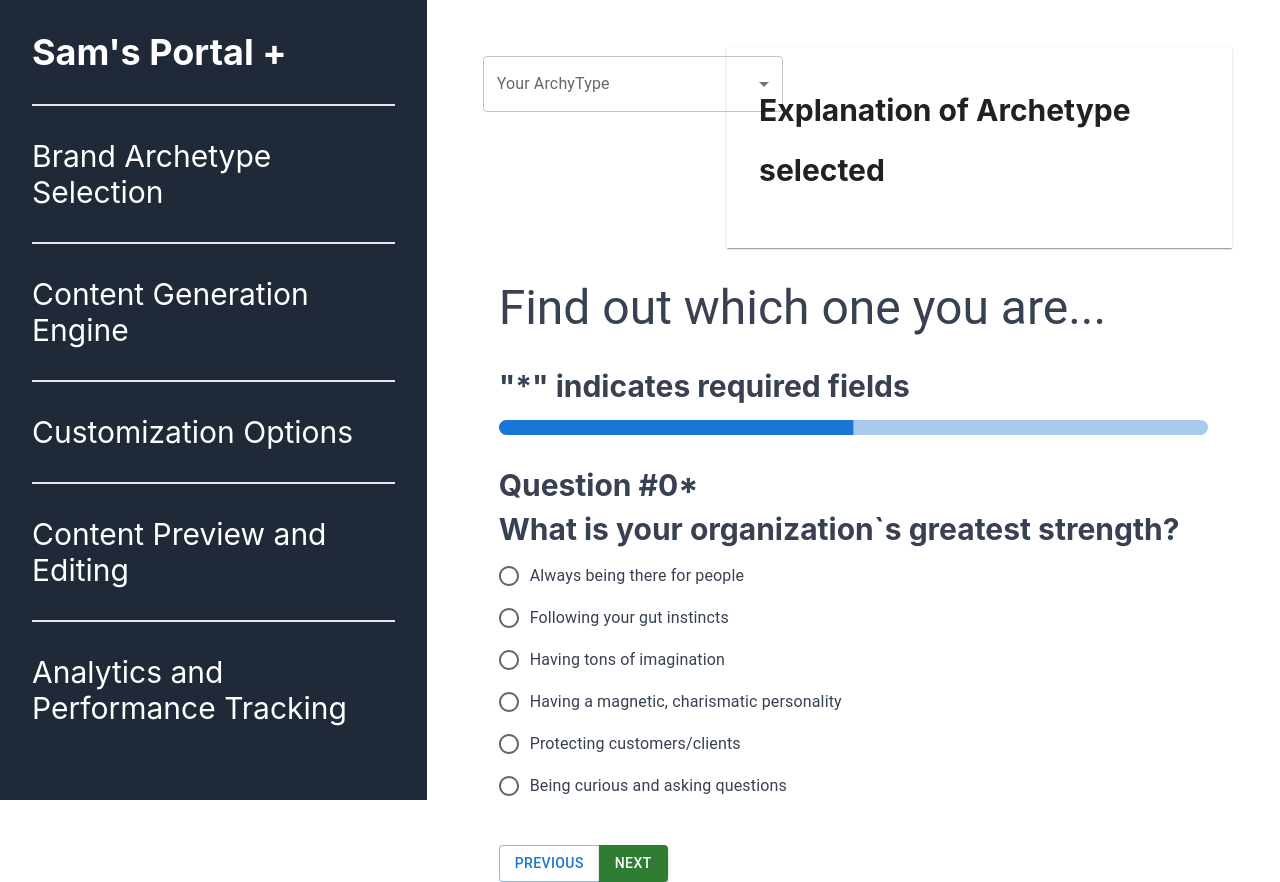
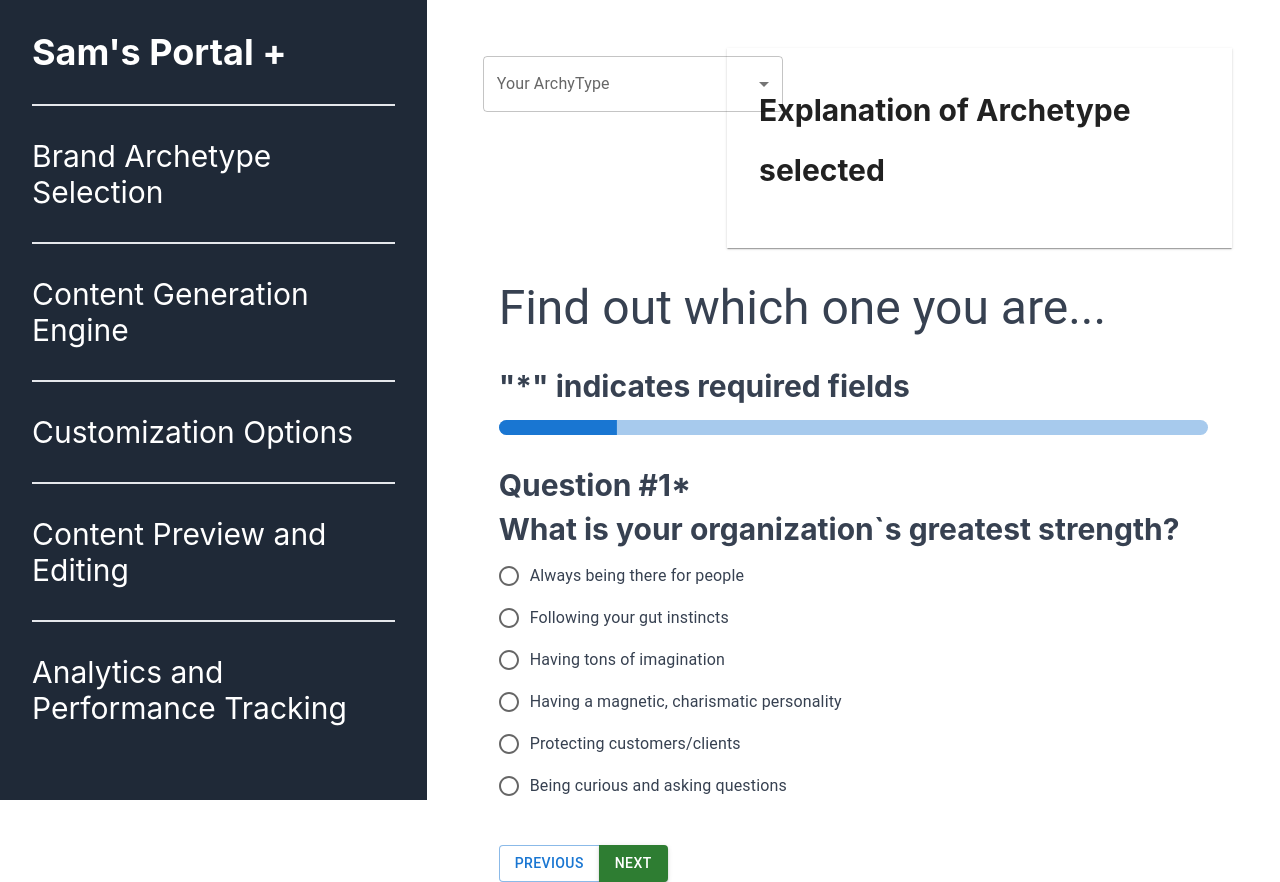
Before and after one commit to richswift426/archytype, a React (Create React App) app: page /selection in a window 1280 px wide. Both pictures are taken after a click on the button "TAKE THE QUIZ TO FIND OUT YOURS". Built offline with nearby package versions, Linux system fonts and the light colour scheme.

Commit message:
Update progress bar

```diff
--- a/src/components/quiz/index.jsx
+++ b/src/components/quiz/index.jsx
@@ -12,9 +12,15 @@ import {
   FormControlLabel,
 } from '@mui/material';
 
-export default function Quiz({ quizNum, quiz }) {
+export default function Quiz({
+  quizNum,
+  quiz,
+  completed,
+  forwardQuiz,
+  prevQuiz,
+}) {
   useEffect(() => {
-    console.log(quiz);
+    console.log(completed);
   }, [quiz]);
 
   return (
@@ -29,10 +35,10 @@ export default function Quiz({ quizNum, quiz }) {
       <p className="mb-4">"*" indicates required fields</p>
       <LinearProgress
         variant="determinate"
-        value={50}
+        value={completed}
         sx={{ height: 15, borderRadius: 5, marginBottom: 4 }}
       />
-      <p className="mb-2">{`Question #${quizNum}*`}</p>
+      <p className="mb-2">{`Question #${quizNum + 1}*`}</p>
       <p className="mb-2">{quiz.question}</p>
       <FormControl>
         <RadioGroup>
@@ -48,8 +54,10 @@ export default function Quiz({ quizNum, quiz }) {
       </FormControl>
       <Box sx={{ marginTop: 4 }}>
         <ButtonGroup>
-          <Button variant="outlined">Previous</Button>
-          <Button variant="contained" color="success">
+          <Button variant="outlined" onClick={prevQuiz}>
+            Previous
+          </Button>
+          <Button variant="contained" color="success" onClick={forwardQuiz}>
             Next
           </Button>
         </ButtonGroup>
--- a/src/pages/archytype-selection/index.jsx
+++ b/src/pages/archytype-selection/index.jsx
@@ -16,6 +16,7 @@ import { quizzes } from 'constants/quiz';
 export default function ArchytypeSelection() {
   const [archytype, setArchytype] = useState('');
   const [quizIndex, setQuizIndex] = useState(0);
+  const [completed, setCompleted] = useState(0);
   const [archytypeDesc, setArchytypeDesc] = useState(
     'Explanation of Archetype selected'
   );
@@ -29,6 +30,22 @@ export default function ArchytypeSelection() {
     setArchytype(event.target.value);
   };
 
+  const startQuiz = () => {
+    setQuiz(true);
+  };
+
+  const forwardQuiz = () => {
+    if (quizIndex + 1 < quizzes.length) {
+      setQuizIndex(quizIndex + 1);
+    }
+  };
+
+  const prevQuiz = () => {
+    if (quizIndex - 1 >= 0) {
+      setQuizIndex(quizIndex - 1);
+    }
+  };
+
   useEffect(() => {
     const selected = archetypes.filter((item) => item.name === archytype);
     if (selected.length) {
@@ -36,9 +53,9 @@ export default function ArchytypeSelection() {
     }
   }, [archytype]);
 
-  const startQuiz = () => {
-    setQuiz(true);
-  };
+  useEffect(() => {
+    setCompleted(((quizIndex + 1) / quizzes.length) * 100);
+  }, [quizIndex]);
 
   return (
     <>
@@ -77,7 +94,13 @@ export default function ArchytypeSelection() {
           </Grid>
         </Grid>
         {quiz ? (
-          <Quiz quiz={quizzes[quizIndex]} quizNum={quizIndex} />
+          <Quiz
+            quiz={quizzes[quizIndex]}
+            quizNum={quizIndex}
+            completed={completed}
+            prevQuiz={prevQuiz}
+            forwardQuiz={forwardQuiz}
+          />
         ) : (
           <Box sx={{ mt: 10, textAlign: 'center' }}>
             <div>Not sure what archetype your brand is?</div>
```
